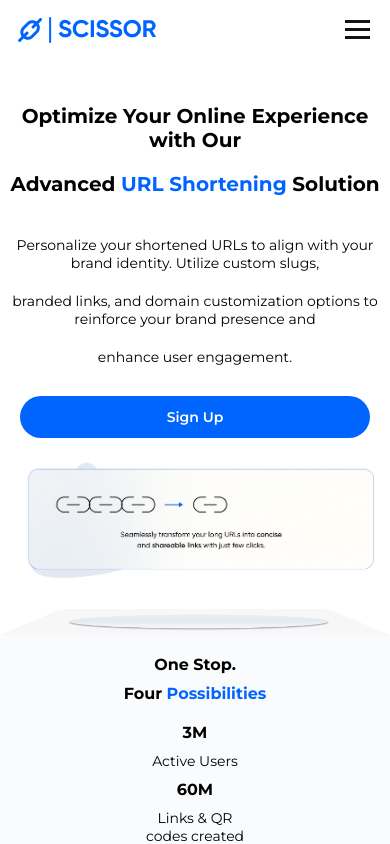
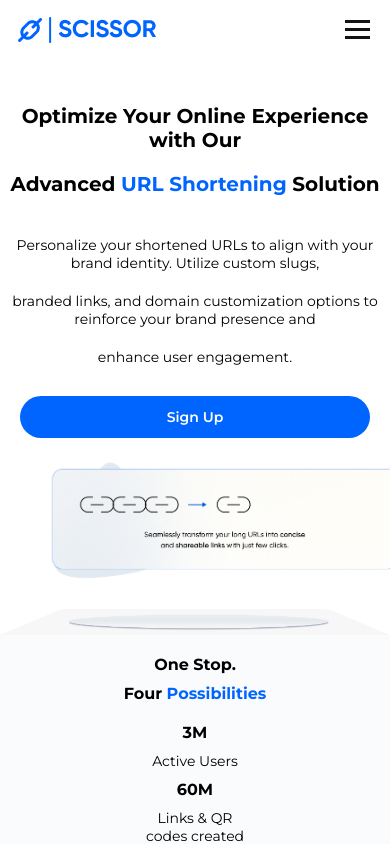
Before and after one commit to victoragagwo/scissor-victoragagwo, a React (Vite) app: page / in a window 390 px wide. Shown: the top 844 px of the page. Built offline with nearby package versions, Linux system fonts and the light colour scheme.

Commit message:
fix: adjust margin-left for h2 and h3 elements

```diff
--- a/src/styling/myurls.css
+++ b/src/styling/myurls.css
@@ -476,6 +476,6 @@ h2, h3{
         width: 100%;
         height: auto;
         display: block;
-        margin-right: 37px;
+        margin-left: 30px;
     }
 }
```
